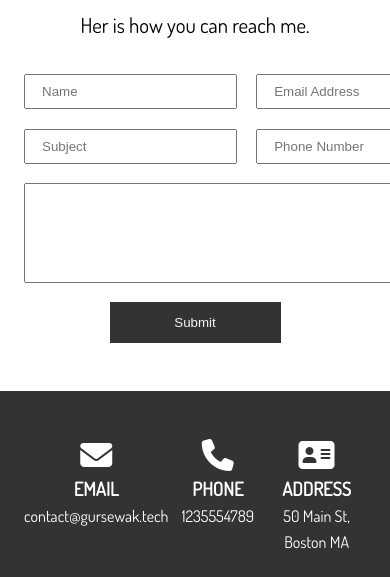
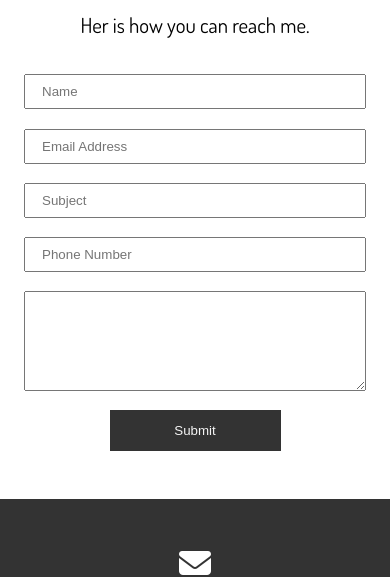
Before and after one commit to gursewak11/Portfolio, a website: page dist/contact.html in a window 390 px wide. Shown: the part 276-853 px from the top of the page. Drawn offline with Linux system fonts and the light colour scheme.

Commit message:
Media Queries Work and contact

```diff
--- a/scss/_media.scss
+++ b/scss/_media.scss
@@ -45,7 +45,6 @@
     }
 
     #about {
-        // About A
         &-a {
             .about-info {
                 grid-template-areas:
@@ -63,13 +62,59 @@
         &-c {
             display: none;
         }
-
         &-d {
             .testimonials {
                 grid-template-columns: 1fr;
                 > div {
                     margin-bottom: 1rem;
                 }
+            }
+        }
+    }
+
+    .items {
+        grid-template-columns: 1fr;
+        grid-gap: 2rem;
+        box-shadow: none;
+        .item {
+            box-shadow: 5px 5px 10px 0 rgba(0, 0, 0, 0.3), -5px -5px 10px 0 rgba(0, 0, 0, 0.3);
+        }
+    }
+
+    #contact {
+        &-a {
+            .text-fields {
+                grid-template-areas:
+                    "name"
+                    "email"
+                    "subject"
+                    "phone"
+                    "message";
+            }
+        }
+
+        &-b {
+            .contact-info {
+                display: grid;
+                grid-template-columns: 1fr;
+                grid-gap: 1.5rem;
+                text-align: center;
+
+                > div {
+                    border-bottom: 1px solid #555555;
+                    padding-bottom: 1.5rem;
+                }
+                > div:last-child {
+                    border-bottom: none;
+                    padding-bottom: 1.5rem;
+                }
+            }
+        }
+
+        &-c {
+            h1 {
+                text-align: center;
+                font-size: 4rem;
             }
         }
     }
--- a/scss/main.scss
+++ b/scss/main.scss
@@ -402,7 +402,6 @@ img {
                 grid-area: message;
                 height: 100px;
             }
-
             .text-input {
                 padding: 0.5rem 1rem;
             }
```
Also changed, not shown: dist/css/main.css, 1 other file.
